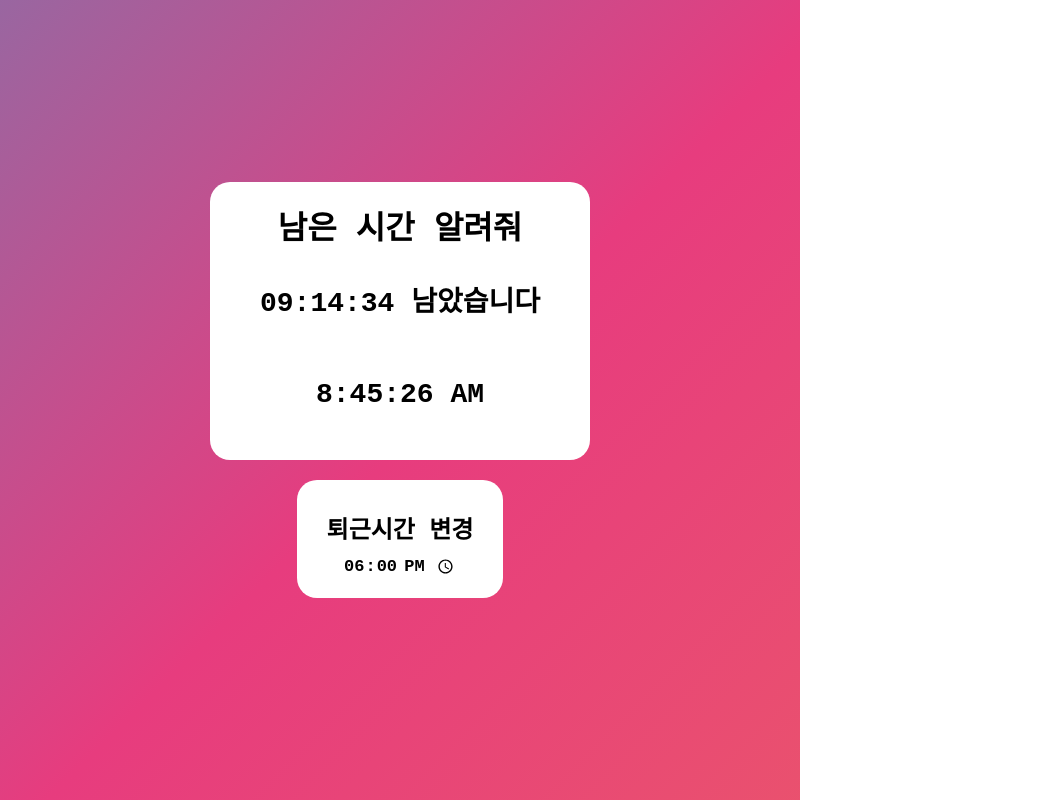
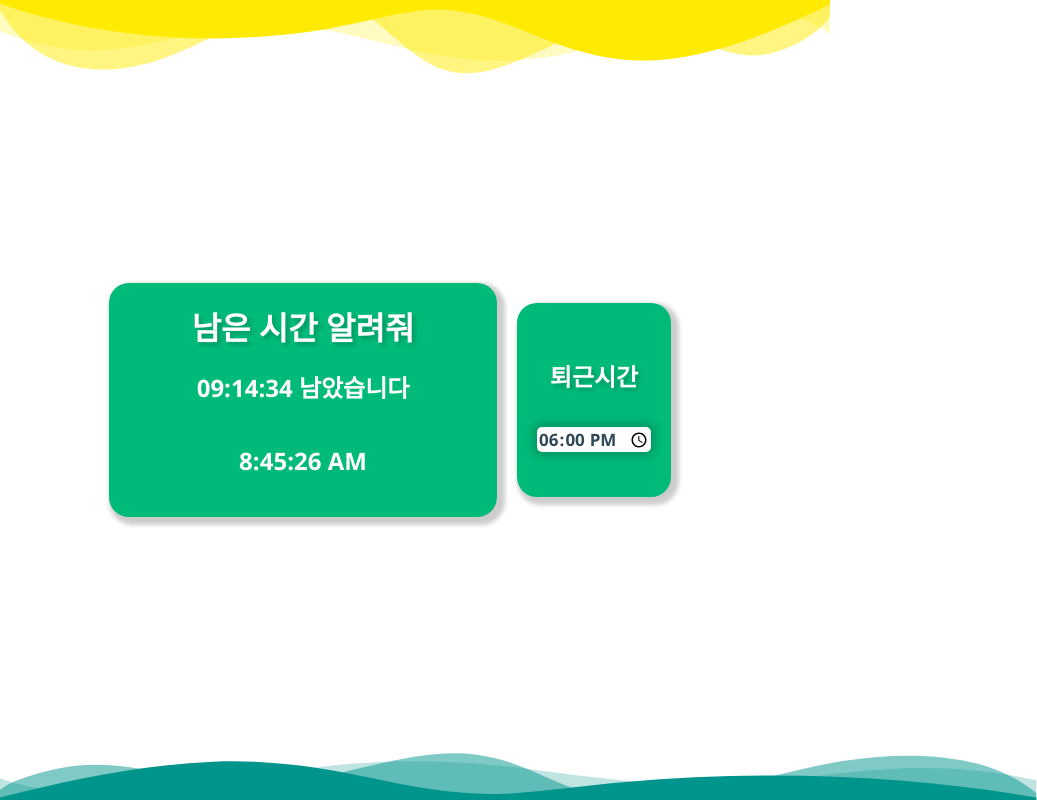
Before and after one commit to ybw903/leave-work-alarm, an Electron app: page index.html in a window 800 px wide. Shown: the whole page, 1037 px wide, since content can reach past the window. Drawn offline with Linux system fonts and the light colour scheme.

Commit message:
refactor: all style

```diff
--- a/index.html
+++ b/index.html
@@ -16,8 +16,57 @@
   </head>
   <body>
     <div class="App">
-      <div class="Container"></div>
-      <div class="Controller"></div>
+      <div class="custom-shape-divider-top-1650431498">
+        <svg
+          data-name="Layer 1"
+          xmlns="http://www.w3.org/2000/svg"
+          viewBox="0 0 1200 120"
+          preserveAspectRatio="none"
+        >
+          <path
+            d="M0,0V46.29c47.79,22.2,103.59,32.17,158,28,70.36-5.37,136.33-33.31,206.8-37.5C438.64,32.43,512.34,53.67,583,72.05c69.27,18,138.3,24.88,209.4,13.08,36.15-6,69.85-17.84,104.45-29.34C989.49,25,1113-14.29,1200,52.47V0Z"
+            opacity=".25"
+            class="shape-fill"
+          ></path>
+          <path
+            d="M0,0V15.81C13,36.92,27.64,56.86,47.69,72.05,99.41,111.27,165,111,224.58,91.58c31.15-10.15,60.09-26.07,89.67-39.8,40.92-19,84.73-46,130.83-49.67,36.26-2.85,70.9,9.42,98.6,31.56,31.77,25.39,62.32,62,103.63,73,40.44,10.79,81.35-6.69,119.13-24.28s75.16-39,116.92-43.05c59.73-5.85,113.28,22.88,168.9,38.84,30.2,8.66,59,6.17,87.09-7.5,22.43-10.89,48-26.93,60.65-49.24V0Z"
+            opacity=".5"
+            class="shape-fill"
+          ></path>
+          <path
+            d="M0,0V5.63C149.93,59,314.09,71.32,475.83,42.57c43-7.64,84.23-20.12,127.61-26.46,59-8.63,112.48,12.24,165.56,35.4C827.93,77.22,886,95.24,951.2,90c86.53-7,172.46-45.71,248.8-84.81V0Z"
+            class="shape-fill"
+          ></path>
+        </svg>
+      </div>
+      <div class="Layout">
+        <div class="Container"></div>
+        <div class="Controller"></div>
+      </div>
+
+      <div class="custom-shape-divider-bottom-1650431623">
+        <svg
+          data-name="Layer 1"
+          xmlns="http://www.w3.org/2000/svg"
+          viewBox="0 0 1200 120"
+          preserveAspectRatio="none"
+        >
+          <path
+            d="M0,0V46.29c47.79,22.2,103.59,32.17,158,28,70.36-5.37,136.33-33.31,206.8-37.5C438.64,32.43,512.34,53.67,583,72.05c69.27,18,138.3,24.88,209.4,13.08,36.15-6,69.85-17.84,104.45-29.34C989.49,25,1113-14.29,1200,52.47V0Z"
+            opacity=".25"
+            class="shape-fill"
+          ></path>
+          <path
+            d="M0,0V15.81C13,36.92,27.64,56.86,47.69,72.05,99.41,111.27,165,111,224.58,91.58c31.15-10.15,60.09-26.07,89.67-39.8,40.92-19,84.73-46,130.83-49.67,36.26-2.85,70.9,9.42,98.6,31.56,31.77,25.39,62.32,62,103.63,73,40.44,10.79,81.35-6.69,119.13-24.28s75.16-39,116.92-43.05c59.73-5.85,113.28,22.88,168.9,38.84,30.2,8.66,59,6.17,87.09-7.5,22.43-10.89,48-26.93,60.65-49.24V0Z"
+            opacity=".5"
+            class="shape-fill"
+          ></path>
+          <path
+            d="M0,0V5.63C149.93,59,314.09,71.32,475.83,42.57c43-7.64,84.23-20.12,127.61-26.46,59-8.63,112.48,12.24,165.56,35.4C827.93,77.22,886,95.24,951.2,90c86.53-7,172.46-45.71,248.8-84.81V0Z"
+            class="shape-fill"
+          ></path>
+        </svg>
+      </div>
     </div>
     <script src="script.js"></script>
   </body>
--- a/script.js
+++ b/script.js
@@ -80,6 +80,9 @@ function getTime() {
       App.classList.toggle("DefaultAppBackGround");
       App.classList.toggle("AlertAppBackGround");
     }
+  } else {
+    if (App.classList.contains("AlertAppBackGround"))
+      App.classList.remove("AlertAppBackGround");
   }
   const Title = document.createElement("div");
   Title.innerText = "남은 시간 알려줘";
@@ -109,16 +112,21 @@ function setDangerBackGround() {
   } else {
     if (App.classList.contains("DarkAppBackGround"))
       App.classList.toggle("DarkAppBackGround");
-    if (!App.classList.contains("DefaultAppBackGround"))
-      App.classList.toggle("DefaultAppBackGround");
   }
+
   const nowDate = new Date();
+  const ifSettedTime = TimeInputElement.value;
+  console.log(ifSettedTime);
   const finDate = new Date(
     nowDate.getFullYear(),
     nowDate.getMonth(),
     nowDate.getDate(),
-    18,
-    00,
+    ifSettedTime === undefined || ifSettedTime === null
+      ? 18
+      : ifSettedTime.substring(0, 2),
+    ifSettedTime === undefined || ifSettedTime === null
+      ? 00
+      : ifSettedTime.substring(3),
     00
   );
   const diff = finDate - nowDate;
@@ -130,9 +138,13 @@ function setDangerBackGround() {
     2,
     "0"
   );
+  console.log(diffMin, diffHour);
   if (parseInt(diffMin) < 30 && parseInt(diffHour) < 1) {
     App.classList.toggle("DefaultAppBackGround");
     App.classList.toggle("DangerAppBackGround");
+  } else {
+    if (App.classList.contains("DangerAppBackGround"))
+      App.classList.remove("DangerAppBackGround");
   }
 }
 
@@ -149,7 +161,7 @@ function controllerInit() {
 
   const Title = document.createElement("div");
   Title.classList.add("Title");
-  Title.innerText = "퇴근시간 변경";
+  Title.innerText = "퇴근시간";
 
   Controller.appendChild(Title);
   Controller.appendChild(TimeInput);
--- a/style.css
+++ b/style.css
@@ -1,7 +1,18 @@
+:root {
+  --primary: #ffeb02;
+  --secondary: #8cd94c;
+  --tertiary: #00ba79;
+  --quaternary: #00958c;
+  --quinary: #006e80;
+  --senary: #2f4858;
+}
+
 body {
   margin: 0;
-  font-family: monospace;
+  font-family: "Segoe UI", Tahoma, Geneva, Verdana, sans-serif;
   height: 100vh;
+  overflow: hidden;
+  box-sizing: border-box;
 }
 
 .App {
@@ -13,9 +24,9 @@ body {
 }
 
 .DefaultAppBackGround {
-  background: linear-gradient(-45deg, #ee7752, #e73c7e, #23a6d5, #23d5ab);
+  /* background: linear-gradient(-45deg, #ee7752, #e73c7e, #23a6d5, #23d5ab);
   background-size: 400% 400%;
-  animation: gradientBG 15s ease infinite;
+  animation: gradientBG 15s ease infinite; */
 }
 
 .AlertAppBackGround {
@@ -37,9 +48,13 @@ body {
   justify-content: center;
   align-items: center;
   font-size: 32px;
-  font-weight: 700;
-  background-color: #ffffff;
+  font-weight: 900;
+  color: #ffffff;
+  background-color: var(--tertiary);
   border-radius: 20px;
+  box-shadow: 4px 4px 4px 4px rgba(0, 0, 0, 0.2);
+  min-width: 348px;
+  text-shadow: 3px 3px 4px rgba(0, 0, 0, 0.2);
 }
 
 .Controller {
@@ -47,11 +62,12 @@ body {
   padding: 20px;
   display: flex;
   flex-direction: column;
-  justify-content: center;
+  justify-content: space-evenly;
   align-items: center;
-
-  background-color: #ffffff;
+  color: #ffffff;
+  background-color: var(--tertiary);
   border-radius: 20px;
+  box-shadow: 4px 4px 4px 4px rgba(0, 0, 0, 0.2);
 }
 
 .Controller > input {
@@ -60,19 +76,23 @@ body {
   font-size: 17px;
   font-weight: 600;
   cursor: pointer;
+  font-family: "Segoe UI", Tahoma, Geneva, Verdana, sans-serif;
+  box-shadow: 0px 0px 10px 4px rgba(0, 0, 0, 0.2);
+  color: var(--senary);
 }
 
 .Controller > .Title {
   font-size: 24px;
   font-weight: 700;
   padding: 10px;
+  text-shadow: 3px 3px 4px rgba(0, 0, 0, 0.2);
 }
 
 .Container > .Card {
-  margin: 20px;
+  margin: 10px;
   padding: 10px;
-
-  font-size: 28px;
+  text-shadow: none;
+  font-size: 24px;
   font-weight: 700;
 }
 
@@ -89,9 +109,74 @@ body {
 }
 
 .LeftWorkTime {
+  margin-top: 10px;
   padding: 10px;
-  background-color: #ffffff;
-
+  background-color: var(--tertiary);
+  border-radius: 10px;
+  color: #ffffff;
   font-size: 28px;
   font-weight: 700;
 }
+
+.custom-shape-divider-top-1650431498 {
+  position: absolute;
+  top: 0;
+  left: 0;
+  width: 100%;
+  overflow: hidden;
+  line-height: 0;
+  animation: movement 6s ease infinite;
+}
+
+.custom-shape-divider-top-1650431498 svg {
+  position: relative;
+  display: block;
+  width: calc(100% + 1.3px);
+  height: 80px;
+}
+
+.custom-shape-divider-top-1650431498 .shape-fill {
+  fill: #ffeb02;
+}
+
+.custom-shape-divider-bottom-1650431623 {
+  position: absolute;
+  bottom: 0;
+  left: 0;
+  width: 100%;
+  overflow: hidden;
+  line-height: 0;
+  transform: rotate(180deg);
+  animation: movement 8s ease infinite;
+}
+
+.custom-shape-divider-bottom-1650431623 svg {
+  position: relative;
+  display: block;
+  width: calc(100% + 1.3px);
+  height: 51px;
+}
+
+.custom-shape-divider-bottom-1650431623 .shape-fill {
+  fill: var(--quaternary);
+}
+
+@keyframes movement {
+  0% {
+    width: 100%;
+  }
+
+  50% {
+    width: 150%;
+  }
+
+  100% {
+    width: 100%;
+  }
+}
+
+.Layout {
+  padding: 10px;
+  display: grid;
+  grid-template-columns: 2fr 1fr;
+}
```
